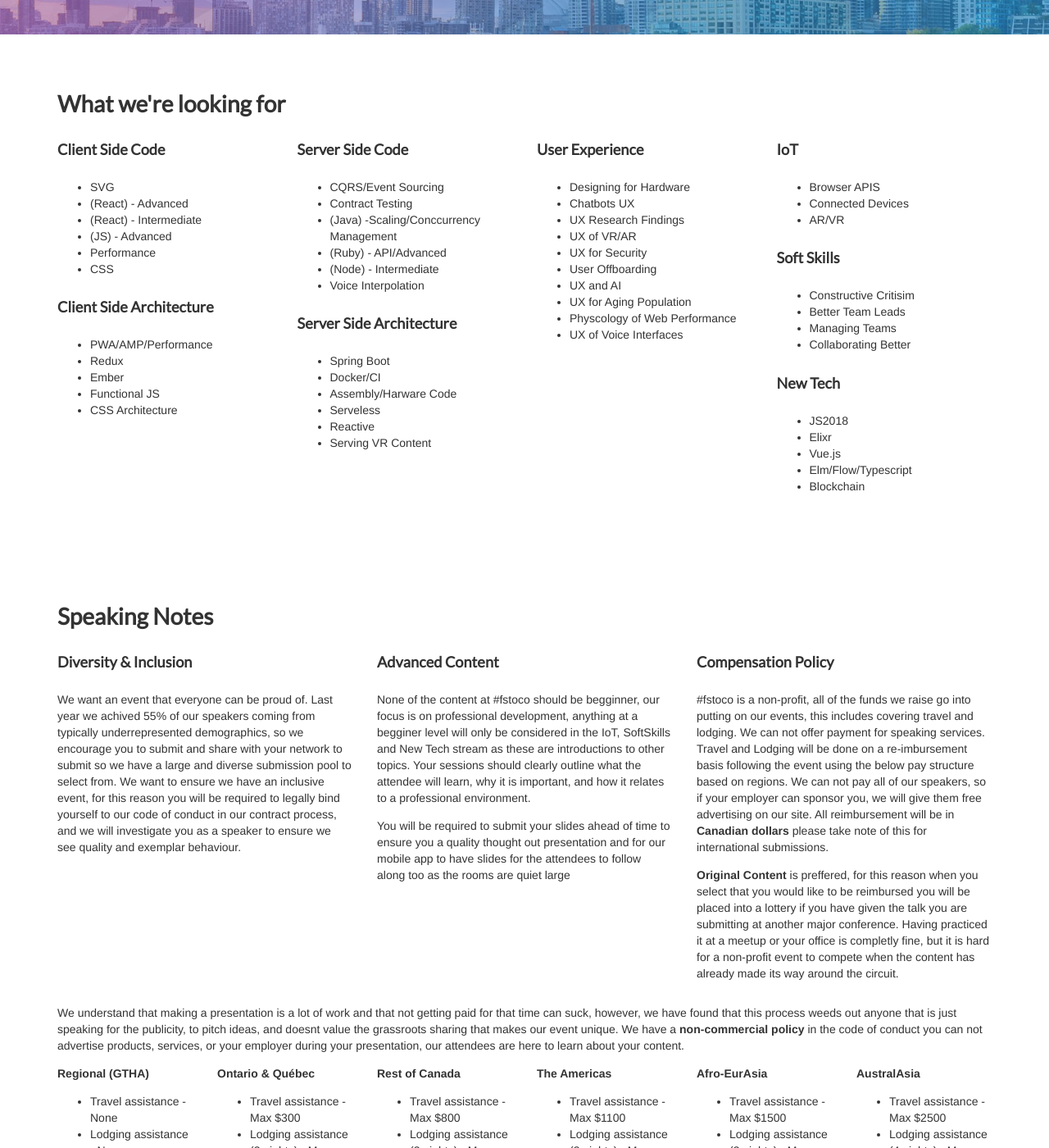
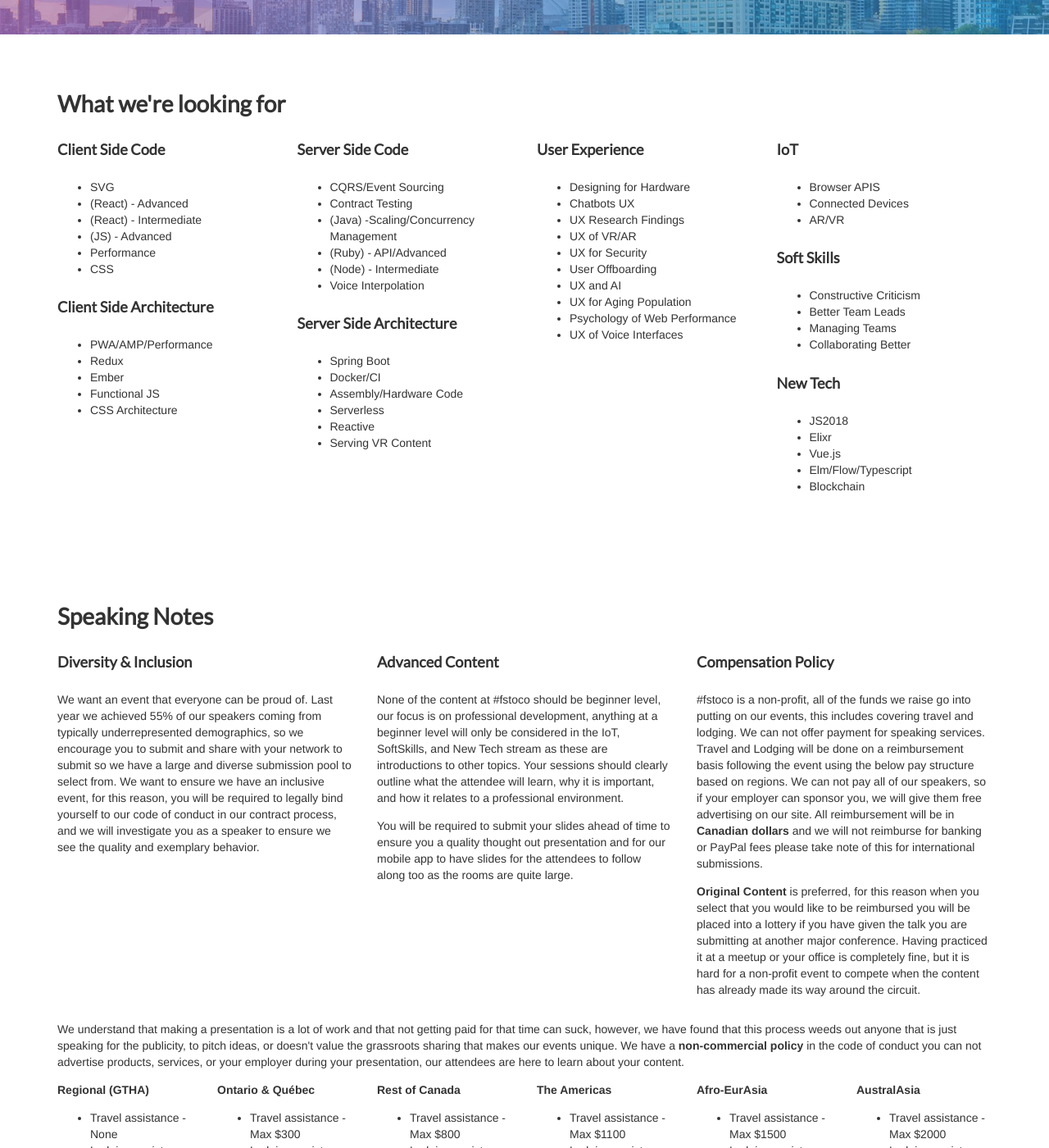
Before and after one commit to fullstackto/fsto2017, a Jekyll site: the page built from speak/index.html, in a window 1280 px wide and 1400 px high, scrolled down 349 px. Shown: the whole window at 82% size. Built offline with Jekyll 4.4.1, drawn with Linux system fonts in a browser that asks for light colours; some of the changed text lies outside the part shown.

Commit message:
Grammar fixes?

```diff
--- a/_includes/footer.html
+++ b/_includes/footer.html
@@ -1,3 +1,3 @@
 <section class="blank-bg">
-  <aside class="container"><h4>#fstoco wouldn't be possible without the generous support of our sponsors! If you'd like to get your name infront of 600 advanced developers and designers download our <a href="images/fsto-sponsorship.pdf">sponsorship prospectus!</a></h4></aside>
+  <aside class="container"><h4>#fstoco wouldn't be possible without the generous support of our sponsors! If you'd like to get your name in front of 600 advanced developers and designers download our <a href="images/fsto-sponsorship.pdf">sponsorship prospectus!</a></h4></aside>
 </section>
--- a/speak/index.html
+++ b/speak/index.html
@@ -34,7 +34,7 @@ title: Speak!
         <ul>
           <li>CQRS/Event Sourcing</li>
           <li>Contract Testing</li>
-          <li>(Java) -Scaling/Conccurrency Management</li>
+          <li>(Java) -Scaling/Concurrency Management</li>
           <li>(Ruby) - API/Advanced</li>
           <li>(Node) - Intermediate</li>
           <li>Voice Interpolation</li>
@@ -43,8 +43,8 @@ title: Speak!
         <ul>
           <li>Spring Boot</li>
           <li>Docker/CI</li>
-          <li>Assembly/Harware Code</li>
-          <li>Serveless</li>
+          <li>Assembly/Hardware Code</li>
+          <li>Serverless</li>
           <li>Reactive</li>
           <li>Serving VR Content</li>
         </ul>
@@ -60,7 +60,7 @@ title: Speak!
           <li>User Offboarding</li>
           <li>UX and AI</li>
           <li>UX for Aging Population</li>
-          <li>Physcology of Web Performance</li>
+          <li>Psychology of Web Performance</li>
           <li>UX of Voice Interfaces</li>
         </ul>
       </div>
@@ -73,7 +73,7 @@ title: Speak!
         </ul>
         <h3>Soft Skills</h3>
         <ul>
-          <li>Constructive Critisim</li>
+          <li>Constructive Criticism</li>
           <li>Better Team Leads</li>
           <li>Managing Teams</li>
           <li>Collaborating Better</li>
@@ -100,22 +100,22 @@ title: Speak!
     <div class="row">
       <div class="col-xs-12 col-sm-4">
         <h3>Diversity &amp; Inclusion</h2>
-          <p>We want an event that everyone can be proud of. Last year we achived 55% of our speakers coming from typically underrepresented demographics, so we encourage you to submit and share with your network to submit so we have a large and diverse submission pool to select from. We want to ensure we have an inclusive event, for this reason you will be required to legally bind yourself to our code of conduct in our contract process, and we will investigate you as a speaker to ensure we see quality and exemplar behaviour.</p>
+          <p>We want an event that everyone can be proud of. Last year we achieved 55% of our speakers coming from typically underrepresented demographics, so we encourage you to submit and share with your network to submit so we have a large and diverse submission pool to select from. We want to ensure we have an inclusive event, for this reason, you will be required to legally bind yourself to our code of conduct in our contract process, and we will investigate you as a speaker to ensure we see the quality and exemplary behavior.</p>
       </div>
       <div class="col-xs-12 col-sm-4">
         <h3>Advanced Content</h2>
-          <p>None of the content at #fstoco should be begginner, our focus is on professional development, anything at a begginer level will only be considered in the IoT, SoftSkills and New Tech stream as these are introductions to other topics. Your sessions should clearly outline what the attendee will learn, why it is important, and how it relates to a professional environment.</p>
-          <p>You will be required to submit your slides ahead of time to ensure you a quality thought out presentation and for our mobile app to have slides for the attendees to follow along too as the rooms are quiet large</p>
+          <p>None of the content at #fstoco should be beginner level, our focus is on professional development, anything at a beginner level will only be considered in the IoT, SoftSkills, and New Tech stream as these are introductions to other topics. Your sessions should clearly outline what the attendee will learn, why it is important, and how it relates to a professional environment.</p>
+          <p>You will be required to submit your slides ahead of time to ensure you a quality thought out presentation and for our mobile app to have slides for the attendees to follow along too as the rooms are quite large.</p>
       </div>
       <div class="col-xs-12 col-sm-4">
         <h3>Compensation Policy</h2>
-          <p>#fstoco is a non-profit, all of the funds we raise go into putting on our events, this includes covering travel and lodging. We can not offer payment for speaking services. Travel and Lodging will be done on a re-imbursement basis following the event using the below pay structure based on regions. We can not pay all of our speakers, so if your employer can sponsor you, we will give them free advertising on our site. All reimbursement will be in <strong>Canadian dollars</strong> please take note of this for international submissions.</p>
-          <p><strong>Original Content</strong> is preffered, for this reason when you select that you would like to be reimbursed you will be placed into a lottery if you have given the talk you are submitting at another major conference. Having practiced it at a meetup or your office is completly fine, but it is hard for a non-profit event to compete when the content has already made its way around the circuit.</p>
+          <p>#fstoco is a non-profit, all of the funds we raise go into putting on our events, this includes covering travel and lodging. We can not offer payment for speaking services. Travel and Lodging will be done on a reimbursement basis following the event using the below pay structure based on regions. We can not pay all of our speakers, so if your employer can sponsor you, we will give them free advertising on our site. All reimbursement will be in <strong>Canadian dollars</strong> and we will not reimburse for banking or PayPal fees please take note of this for international submissions.</p>
+          <p><strong>Original Content</strong> is preferred, for this reason when you select that you would like to be reimbursed you will be placed into a lottery if you have given the talk you are submitting at another major conference. Having practiced it at a meetup or your office is completely fine, but it is hard for a non-profit event to compete when the content has already made its way around the circuit.</p>
       </div>
     </div>
     <div class="row">
       <div class="col-xs-12">
-          <p>We understand that making a presentation is a lot of work and that not getting paid for that time can suck, however, we have found that this process weeds out anyone that is just speaking for the publicity, to pitch ideas, and doesnt value the grassroots sharing that makes our event unique. We have a <strong>non-commercial policy</strong> in the code of conduct you can not advertise products, services, or your employer during your presentation, our attendees are here to learn about your content.</p>
+          <p>We understand that making a presentation is a lot of work and that not getting paid for that time can suck, however, we have found that this process weeds out anyone that is just speaking for the publicity, to pitch ideas, or doesn't value the grassroots sharing that makes our events unique. We have a <strong>non-commercial policy</strong> in the code of conduct you can not advertise products, services, or your employer during your presentation, our attendees are here to learn about your content.</p>
         </div>
     </div>
     <div class="row">
@@ -157,7 +157,7 @@ title: Speak!
 			<div class="col-md-2">
 				<strong>AustralAsia</strong>
 				<ul>
-					<li>Travel assistance - Max $2500</li>
+					<li>Travel assistance - Max $2000</li>
 					<li>Lodging assistance (4 nights) - Max $1200</li>
 				</ul>
 			</div>
```
Also changed, not shown: other parts of speak/index.html (+1 -1 lines), index.html (+13 -13 lines).
